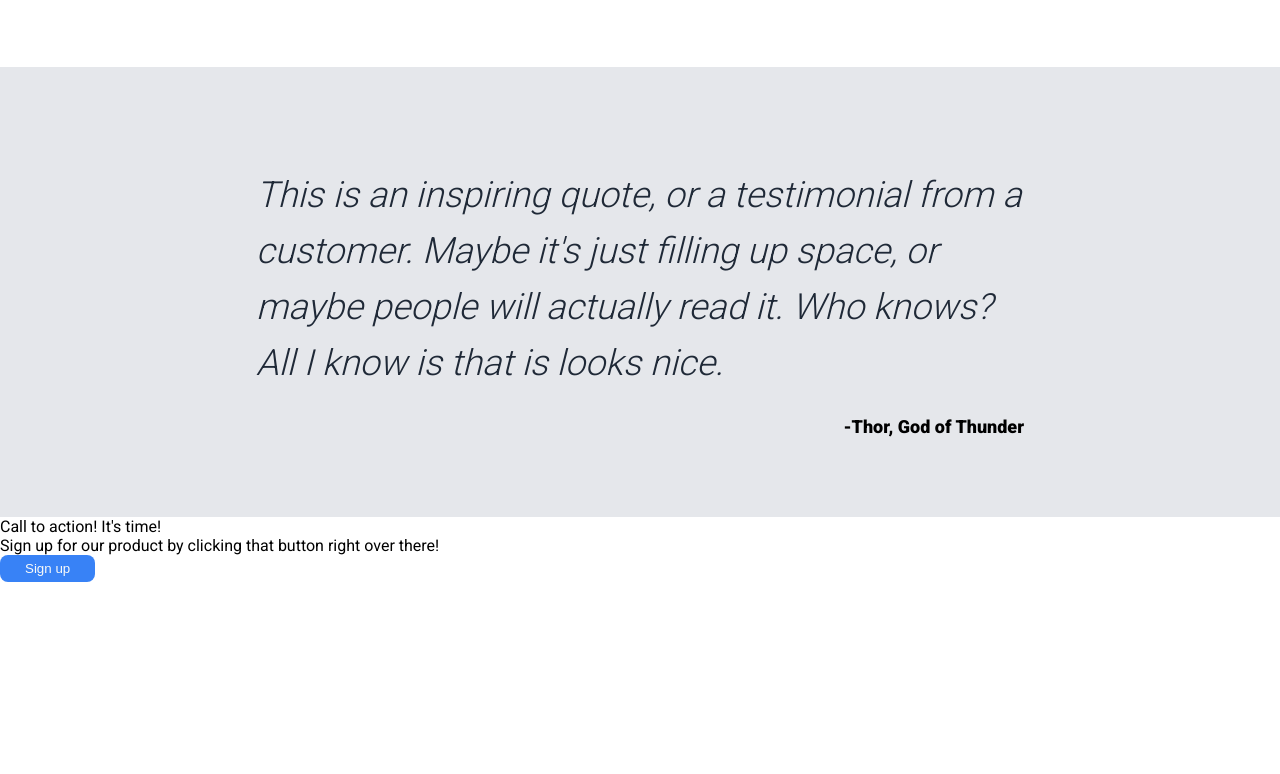
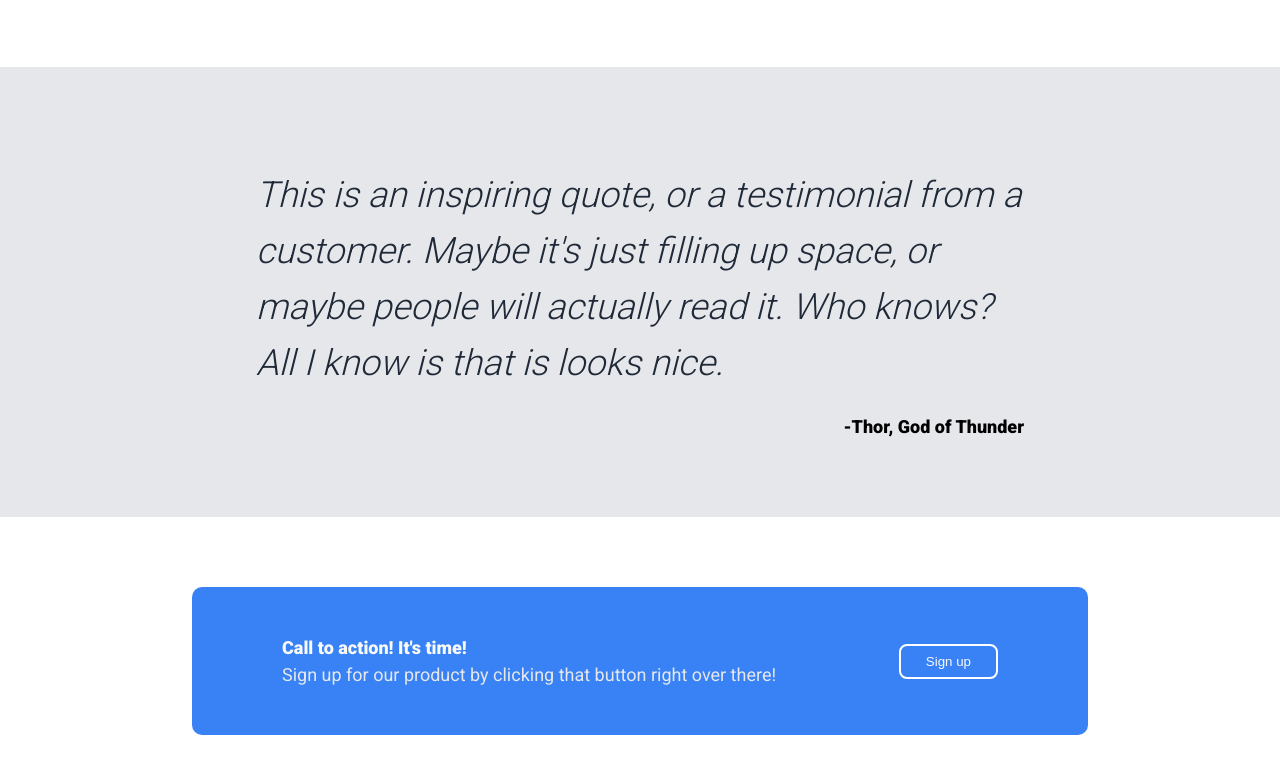
Before and after one commit to JuliaMaxx/landing-page, a plain HTML site: page index.html in a window 1280 px wide. Shown: the part 732-1506 px from the top of the page. Before the commit the page ends 1314 px from the top, so only its background shows below. Drawn offline with Linux system fonts and the light colour scheme.

Commit message:
style(modal): style call to action section
Add blue background to call the call to action modal

Position text and a button on the opposite sides of the modal

Style text and a button inside the modal

```diff
--- a/styles.css
+++ b/styles.css
@@ -16,18 +16,18 @@ h3, h1 {
     margin: unset;
 }
 
-h1, .logo, button {
+h1, .logo, button, .bold-call {
     color: #F9FAF8;
 }
 
 h1{
     font-size: 48px;
 }
-.info, h1, .author{
+.info, h1, .author, .bold-call{
     font-weight: 900;
 }
 
-.link, .text, .image {
+.link, .text, .image, .secondary-call {
     color: #E5E7EB;
     font-size: 18px;
 }
@@ -71,7 +71,7 @@ h1{
 button {
     background-color: #3882f6;
     border: none;
-    padding: 6px 25px;
+    padding: 8px 25px;
     border-radius: 8px;
 }
 
@@ -130,3 +130,27 @@ button {
     align-self: flex-end;
     font-size: 18px;
 }
+
+/* section four */
+.section-four {
+    max-height: 20%;
+    padding: 70px 15%;
+}
+
+.modal {
+    background-color: #3882f6;
+    display: flex;
+    justify-content: space-between;
+    align-items: center;
+    padding: 50px 90px;
+    border-radius: 10px;
+}
+
+.call-btn {
+    border: 2px solid white;
+}
+
+.bold-call {
+    font-size: 18px;
+    margin-bottom: 6px;
+}
```
